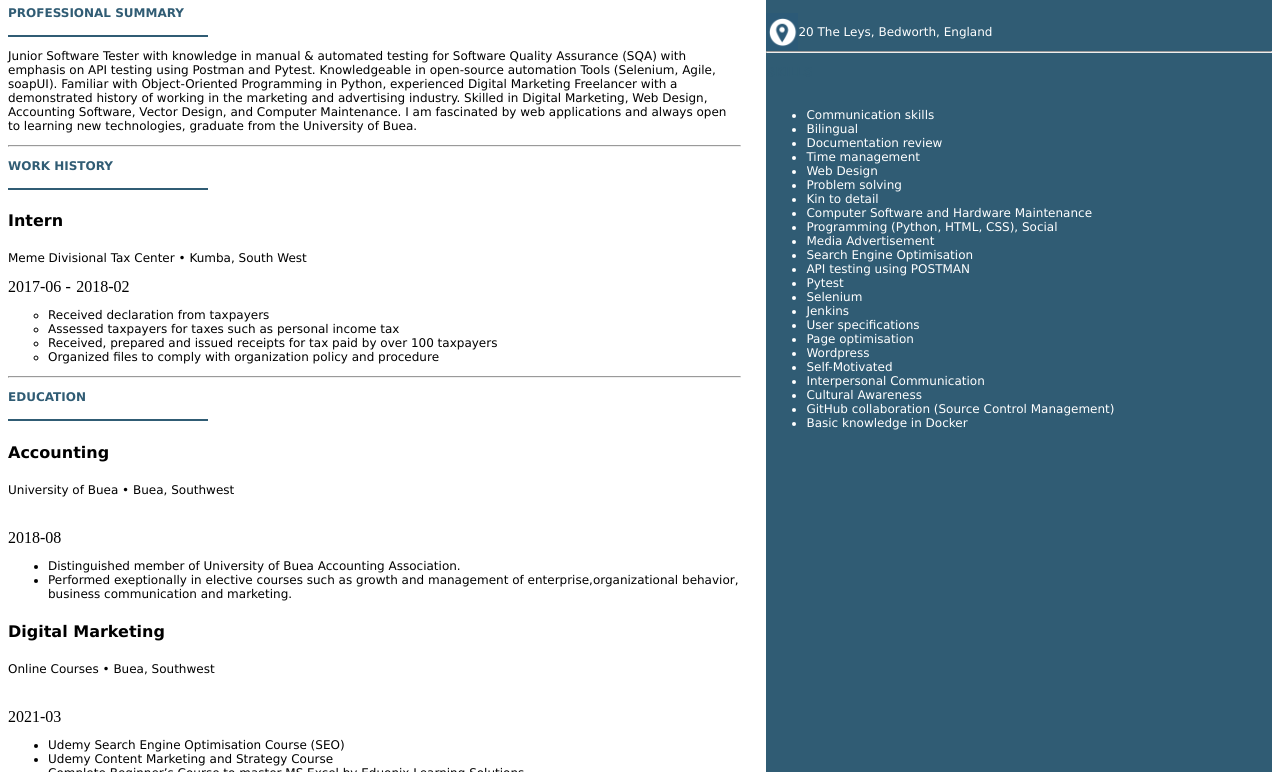
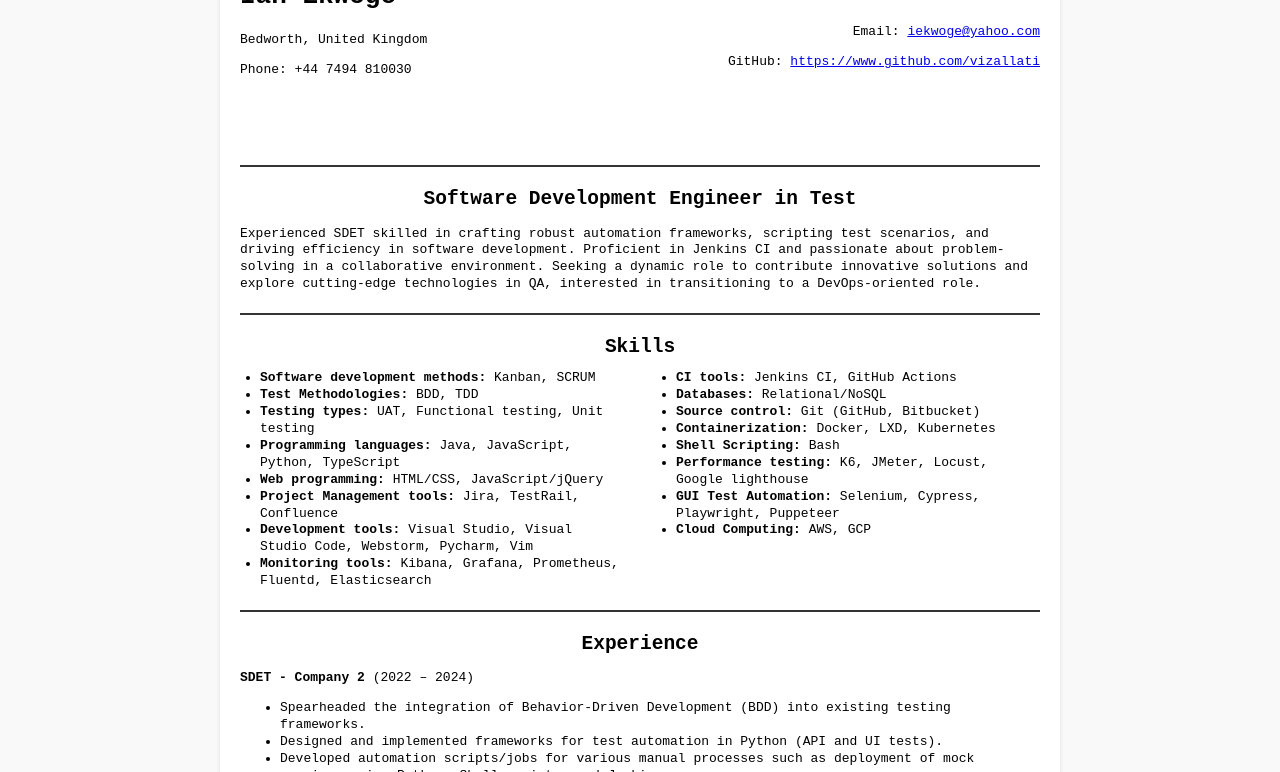
Before and after one commit to vizallati/allati, a plain HTML site: page index.html in a window 1280 px wide. Shown: the part 99-871 px from the top of the page. Drawn offline with Linux system fonts and the light colour scheme.

Commit message:
Resume v2 format

```diff
--- a/index.html
+++ b/index.html
@@ -2,110 +2,92 @@
 <html lang="en">
 <head>
     <meta charset="UTF-8">
-    <meta http-equiv="X-UA-Compatible" content="IE=edge">
     <meta name="viewport" content="width=device-width, initial-scale=1.0">
     <link rel="stylesheet" type="text/css" href="style.css" />
+    <meta name="description" content="Ian Ekwoge's resume as static website">
     <title>My Resume</title>
 </head>
+<hr>
 <body>
-
-<div class=" first-column">
-    <h1 class= 'line'>Ian Ekwoge</h1>
-
-    <h3 class= 'line'>PROFESSIONAL SUMMARY</h3>
-    <p align="left">
-    Junior Software Tester with knowledge in manual & automated
-    testing for Software Quality Assurance (SQA) with emphasis on
-    API testing using Postman and Pytest. Knowledgeable in open-source
-    automation Tools (Selenium, Agile, soapUI).
-    Familiar with Object-Oriented Programming in Python,
-    experienced Digital Marketing Freelancer with a demonstrated history of
-    working in the marketing and advertising industry. Skilled in Digital Marketing,
-    Web Design, Accounting Software, Vector Design, and Computer Maintenance.
-    I am fascinated by web applications and always open to learning new technologies,
-    graduate from the University of Buea.</p>
+<div class="container">
+    <h1>Ian Ekwoge</h1>
+    <div class="location-info">
+        <p>Bedworth, United Kingdom</p>
+        <p>Phone: +44 7494 810030 </p>
+    </div>
+    <div class="contact-info">
+        <p>Email: <a href="mailto:iekwoge@yahoo.com">iekwoge@yahoo.com</a></p>
+        <p>GitHub: <a href="https://www.github.com/vizallati">https://www.github.com/vizallati</a></p>
+    </div>
     <hr>
-    <h3 class= 'line'>WORK HISTORY</h3>
-    <h4>Intern</h4>
-    <p>Meme Divisional Tax Center • Kumba, South West</p>
-    <time class="date"> 2017-06 </time> - <time class="date"> 2018-02 </time>
-    <ul type="circle" class="unordered">
-    <li>Received declaration from taxpayers</li>
-    <li>Assessed taxpayers for taxes such as personal income tax</li>
-    <li>Received, prepared and issued receipts for tax paid by over 100 taxpayers</li>
-    <li>Organized files to comply with organization policy and procedure</li>
-    </ul>
-
+    <div class="section">
+        <h2>Software Development Engineer in Test</h2>
+        <p>Experienced SDET skilled in crafting robust automation frameworks, scripting test scenarios,
+            and driving efficiency in software development. Proficient in Jenkins CI and passionate
+            about problem-solving in a collaborative environment. Seeking a dynamic role to contribute
+            innovative solutions and explore cutting-edge technologies in QA,
+            interested in transitioning to a DevOps-oriented role.</p>
+    </div>
     <hr>
-    <h3 class= 'line'>EDUCATION</h3>
-    <h4>Accounting</h4>
-    <p>University of Buea • Buea, Southwest</p>
-    <br>
-    <time class="date">2018-08</time>
-    <ul class="unordered">
-        <li>Distinguished member of University of Buea Accounting Association.</li>
-        <li>Performed exeptionally in elective courses such as growth and management of enterprise,organizational
-            behavior, business communication and marketing.</li>
-    </ul>
-
-
-    <h4>Digital Marketing</h4>
-    <p> Online Courses • Buea, Southwest </p>
-    <br>
-    <time class="date">2021-03</time>
-    <ul class="unordered">
-        <li>Udemy Search Engine Optimisation Course (SEO)</li>
-        <li>Udemy Content Marketing and Strategy Course</li>
-        <li>Complete Beginner’s Course to master MS Excel by Eduonix Learning Solutions</li>
-        <li>Wordpress and Woocommerce Course by Udemy</li>
-        <li>Advance Web Design and E-commerce</li>
-    </ul>
-
-    <h4>Computerized Accounting Software</h4>
-    <p> New Innovation Technologies • Buea, Southwest </p>
-    <br>
-    <time class="date">2018-07 </time>
-    <ul class="unordered">
-        <li>Diploma in Computerized Accounting</li>
-    </ul>
+    <div class="section">
+        <h2>Skills</h2>
+        <div class="skills-section">
+            <div class="column">
+                <ul>
+                    <li><b>Software development methods:</b> Kanban, SCRUM</li>
+                    <li><b>Test Methodologies:</b> BDD, TDD</li>
+                    <li><b>Testing types:</b> UAT, Functional testing, Unit testing</li>
+                    <li><b>Programming languages:</b> Java, JavaScript, Python, TypeScript</li>
+                    <li><b>Web programming:</b> HTML/CSS, JavaScript/jQuery</li>
+                    <li><b>Project Management tools:</b> Jira, TestRail, Confluence</li>
+                    <li><b>Development tools:</b> Visual Studio, Visual Studio Code, Webstorm, Pycharm, Vim</li>
+                    <li><b>Monitoring tools:</b> Kibana, Grafana, Prometheus, Fluentd, Elasticsearch</li>
+                </ul>
+            </div>
+            <div class="column">
+                <ul>
+                    <li><b>CI tools:</b> Jenkins CI, GitHub Actions</li>
+                    <li><b>Databases:</b> Relational/NoSQL</li>
+                    <li><b>Source control:</b> Git (GitHub, Bitbucket)</li>
+                    <li><b>Containerization:</b> Docker, LXD, Kubernetes</li>
+                    <li><b>Shell Scripting:</b> Bash</li>
+                    <li><b>Performance testing:</b> K6, JMeter, Locust, Google lighthouse</li>
+                    <li><b>GUI Test Automation:</b> Selenium, Cypress, Playwright, Puppeteer</li>
+                    <li><b>Cloud Computing:</b> AWS, GCP</li>
+                </ul>
+            </div>
+        </div>
     </div>
-<div class="second-column">
-    <img src="images/email.png" id="email" align="left">
-    <p><a href="mailto:iekwoge@yahoo.com">iekwoge@yahoo.com</a></p>
-    <br>
-    <img src="images/phone.png" id="phone" align="left">
-    <p>07494810030 </p>
-    <br>
-    <img src="images/location.png" id="location" align="left">
-    <p>20 The Leys, Bedworth, England</p>
     <hr>
-    <h3 class= 'line'>SKILLS</h3>
-    <ul>
-        <li> Communication skills </li>
-        <li>Bilingual </li>
-        <li>Documentation review </li>
-        <li>Time management </li>
-        <li>Web Design </li>
-        <li>Problem solving</li>
-        <li>Kin to detail</li>
-        <li>Computer Software and Hardware Maintenance</li>
-        <li>Programming (Python, HTML, CSS), Social</li>
-        <li>Media Advertisement</li>
-        <li>Search Engine Optimisation</li>
-        <li>API testing using POSTMAN</li>
-        <li>Pytest</li>
-        <li>Selenium</li>
-        <li>Jenkins</li>
-        <li>User specifications</li>
-        <li>Page optimisation</li>
-        <li>Wordpress</li>
-        <li>Self-Motivated</li>
-        <li>Interpersonal Communication</li>
-        <li>Cultural Awareness</li>
-        <li>GitHub collaboration (Source Control Management)</li>
-        <li>Basic knowledge in Docker</li>
-    </ul>
-
+    <div class="section">
+        <h2>Experience</h2>
+        <p><strong>SDET - Company 2</strong> (2022 – 2024)</p>
+        <ul>
+            <li>Spearheaded the integration of Behavior-Driven Development (BDD) into existing testing frameworks.</li>
+            <li>Designed and implemented frameworks for test automation in Python (API and UI tests).</li>
+            <li>Developed automation scripts/jobs for various manual processes such as deployment of mock services using Python, Shell scripts, and Jenkins.</li>
+        </ul>
+        <p><strong>Junior SDET - Company 1</strong> (2019 – 2021)</p>
+        <ul>
+            <li>Collaborated with development teams to identify areas suitable for automation testing.</li>
+            <li>Leveraged version control systems to manage source code for the automation projects.</li>
+            <li>Provided support during user acceptance testing by executing automated scripts and maintaining existing autotests.</li>
+        </ul>
+    </div>
+    <hr>
+    <div class="section">
+        <h2>Projects</h2>
+        <h3>[Project name] Company 2</h3>
+        <ul>
+            <li>Led the design and implementation of test automation framework to support both API and GUI tests, increasing test coverage, quality rating, and drastically reducing manual QA testing efforts.</li>
+            <li>Outcome: 60% reduction in manual testing effort.</li>
+            <li>Tech stack: Python, Playwright, Bash, Jenkins, Pycharm, Git, Postman.</li>
+        </ul>
+        <h3>[Project name]] Company 1</h3>
+        <ul>
+            <li>Designed and implemented a mock service to emulate third-party application to ease testing.</li>
+        </ul>
+    </div>
 </div>
 </body>
 </html>
--- a/style.css
+++ b/style.css
@@ -1,88 +1,61 @@
-
-@font-face{
-font-family:Sierraimport;
-src: url('fonts/Sierra.ttf')
-
+body {
+    font-family: "Source Code Pro", monospace;
+    font-size: 13px;
+    line-height: 1.3;
+    margin: 0;
+    padding: 0;
+    background: #f9f9f9;
 }
-@font-face{
-font-family:Franklin M54import;
-src: url('fonts/Franklin M54.ttf')
-
+.container {
+    max-width: 800px;
+    margin: 20px auto;
+    background: #fff;
+    padding: 20px;
+    box-shadow: 0 2px 4px rgba(0, 0, 0, 0.1);
+}
+h2, h3 {
+    text-align: center;
+    margin-bottom: 10px;
+}
+hr {
+    border: none;
+    border-top: 2px solid #333;
+    margin: 20px 0;
+}
+.contact-info {
+    text-align: right;
+    margin-bottom: 20px;
+    position: relative;
+    top: -74px;
+}
+.location-info {
+    text-align: left;
+    margin-bottom: 20px;
+}
+.skills-section {
+    display: flex;
+    justify-content: space-between;
+}
+.column {
+    width: 48%;
+}
+.column ul {
+    list-style-type: disc;
+    margin: 0;
+    padding-left: 20px;
 }
 
-body {
-  background-color: white;
-  font-family:Verdana;
+/*Mobile view*/
+
+@media only screen and (max-width: 950px) {
+    .contact-info {
+        text-align: left;
+        margin-bottom: 20px;
+        position: relative;
+        top: -10px;
+        line-height: 0.9;
+    }
+    .location-info {
+        line-height: 0.9;
+    }
 }
-
-h1 {
-  color: #305c74;
-  text-align: left;
-  font-family: Franklin M54;
-}
-
-p {
-  font-size: 12px;
-}
-
-h3 {
-   color: #305c74;
-   text-align: left;
-   font-size: 12px;
-   font-weight: 1000;
-
-}
-
-.line {
-
-            /* Increase this as per requirement */
-            padding-bottom: 15px;
-            border-bottom-style: solid;
-            border-bottom-width: 2.1px;
-            width: 200px;
-        }
-
-
-
-.first-column {
-    width: 58%;
-
-    float: left;
-}
-
-.second-column {
-    width: 40%;
-    background-color:#305c74;
-    height: 1200px;
-    color: white;
-    text-align: left;
-    font-size: 12px;
-    float: right;
-}
-
-#email{
-float: left;
-margin: 0 15px 10px 0;
-
-
-}
-
-
-#phone{
-float: left;
-
-}
-
-
-#location{
-float: left;
-
-}
-
-.unordered{
-font-size: 12px;
-}
-
-.date{
-font-family:Franklin M54;
-}
```
Also changed, not shown: fonts/Franklin M54.ttf (deleted), fonts/Sierra.ttf (deleted), images/email.png (deleted), images/location.png (deleted), images/phone.png (deleted), 1 other file.
